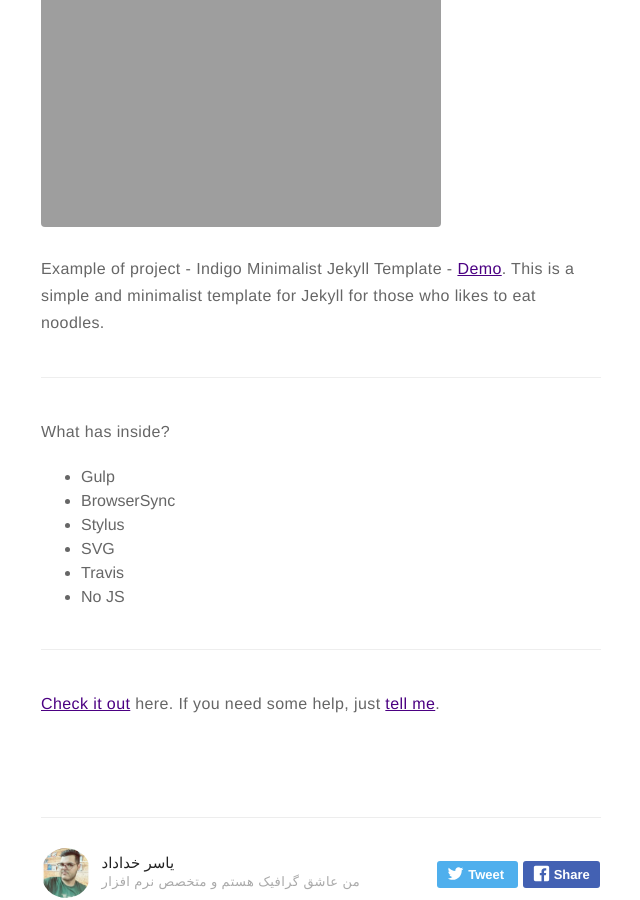
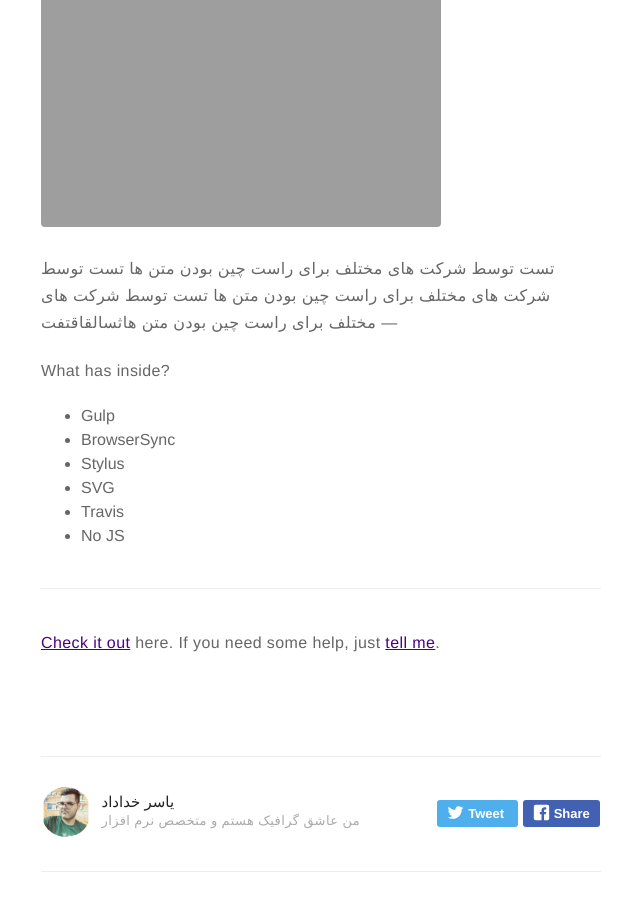
Before and after one commit to yaserkhodadad/yaserkhodadad.github.io, a Jekyll site: the page built from _posts/2016-01-23-indigo-jekyll-theme.markdown, in a window 1280 px wide and 900 px high, scrolled down 1081 px. Shown: the whole window, without its empty margins (319-959 px from the left). Built offline with Jekyll 4.4.1, drawn with Linux system fonts in a browser that asks for light colours; emoji names are drawn with the system emoji font; comment, search, counter and statistics services are not loaded.

Commit message:
Update 2016-01-23-indigo-jekyll-theme.markdown

```diff
--- a/_posts/2016-01-23-indigo-jekyll-theme.markdown
+++ b/_posts/2016-01-23-indigo-jekyll-theme.markdown
@@ -16,8 +16,8 @@ externalLink: false
 ![Screenshot](https://yaserkhodadad.github.io/assets/port/p1.png)
 ![Screenshot](https://yaserkhodadad.github.io/assets/port/p2.png)
 
-Example of project - Indigo Minimalist Jekyll Template - [Demo](http://sergiokopplin.github.io/indigo/). This is a simple and minimalist template for Jekyll for those who likes to eat noodles.
-
+تست توسط شرکت های مختلف برای راست چین بودن متن ها تست توسط شرکت های مختلف برای راست چین بودن متن ها
+تست توسط شرکت های مختلف برای راست چین بودن متن هاثسالقاقتفت
 ---
 
 What has inside?
```
